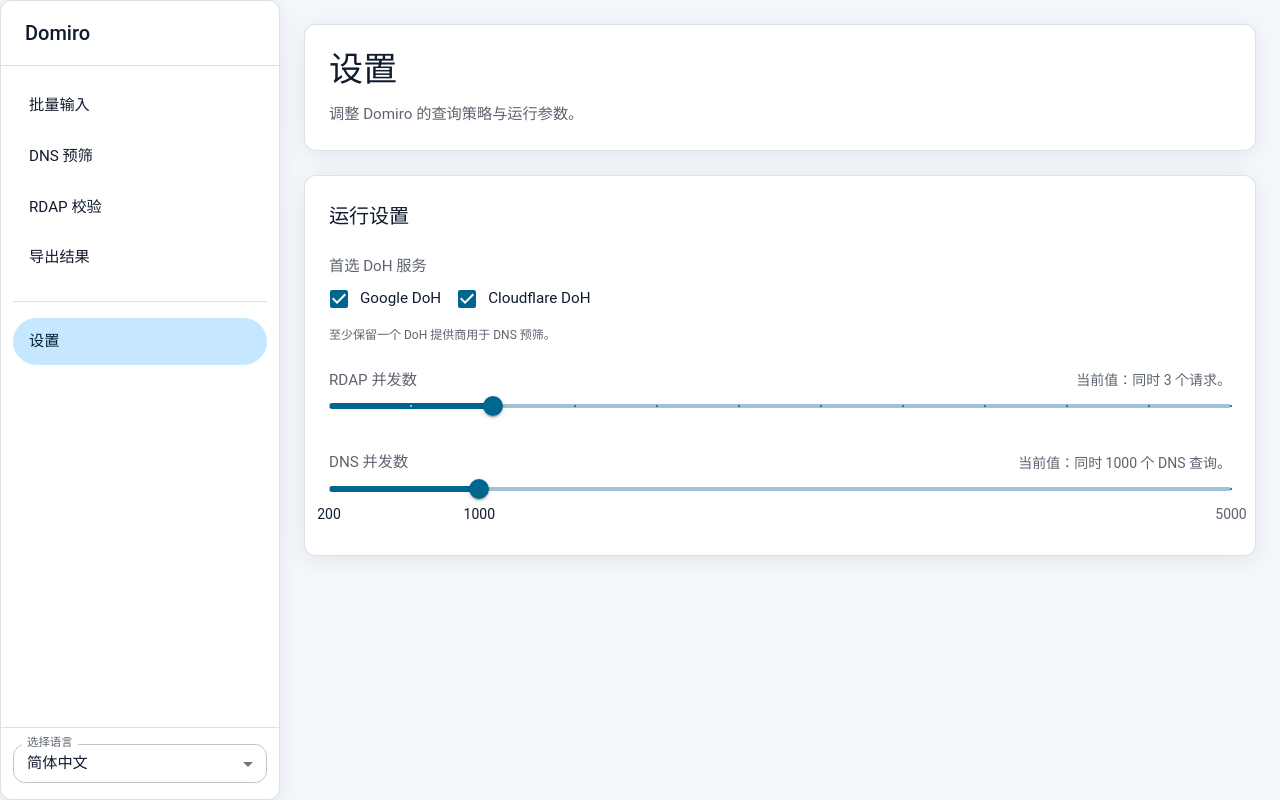
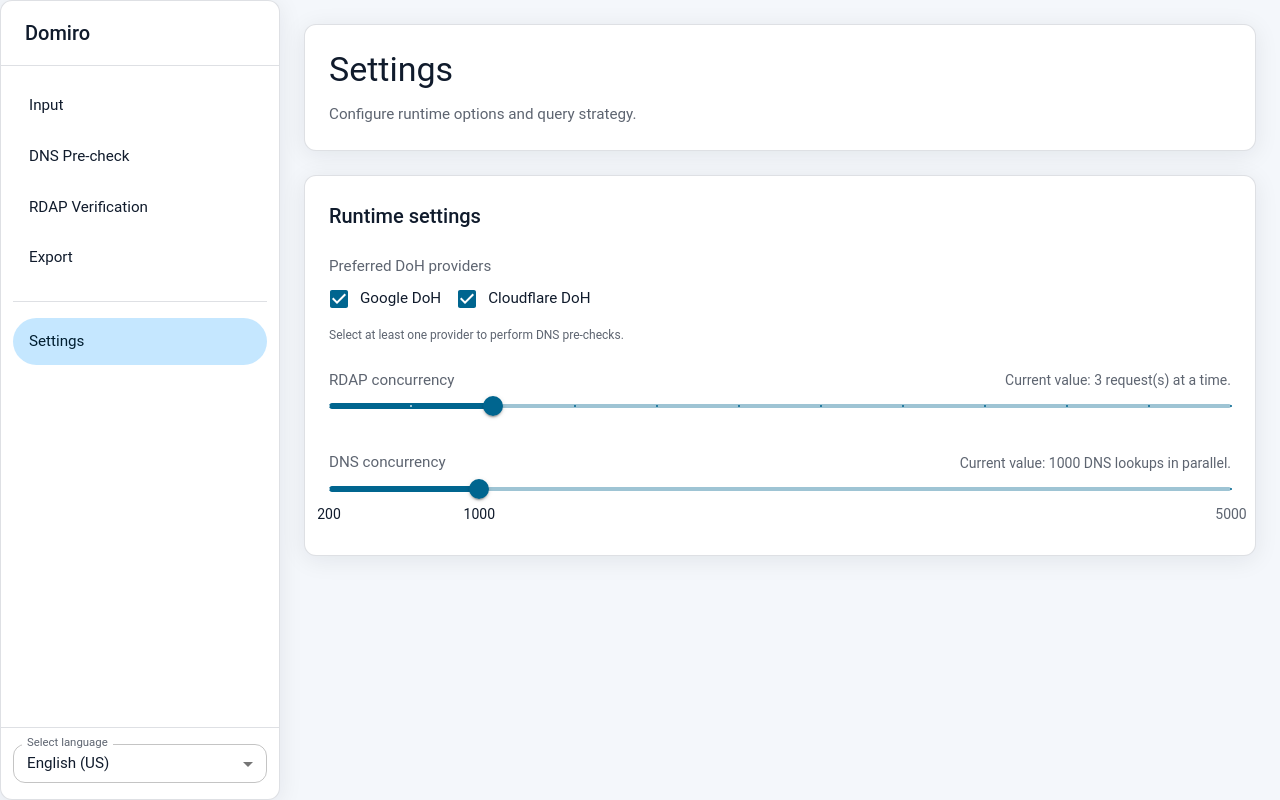
Before and after one commit to domiro-org/web, a React (Vite) app: page /settings in a window 1280 px wide. Built offline with nearby package versions, Linux system fonts and the light colour scheme.

Commit message:
feat: use system language as i18n default

```diff
--- a/src/i18n/i18n.ts
+++ b/src/i18n/i18n.ts
@@ -4,10 +4,51 @@ import { initReactI18next } from "react-i18next";
 import zhCommon from "../locales/zh-Hans/common.json";
 import enCommon from "../locales/en-US/common.json";
 
+const SUPPORTED_LANGUAGES = ["zh-Hans", "en-US"] as const;
+const LANGUAGE_ALIASES: Record<string, (typeof SUPPORTED_LANGUAGES)[number]> = {
+  "zh-hans": "zh-Hans",
+  "zh-cn": "zh-Hans",
+  zh: "zh-Hans",
+  "en-us": "en-US",
+  en: "en-US"
+};
+
+/**
+ * 获取系统语言对应的支持语言，若无法匹配则回退至英文。
+ */
+const resolveDefaultLanguage = (): (typeof SUPPORTED_LANGUAGES)[number] => {
+  if (typeof navigator === "undefined") {
+    return "en-US";
+  }
+
+  const candidates = [...navigator.languages, navigator.language]
+    .filter(Boolean)
+    .map((lang) => lang.toLowerCase());
+
+  for (const candidate of candidates) {
+    if (SUPPORTED_LANGUAGES.includes(candidate as (typeof SUPPORTED_LANGUAGES)[number])) {
+      return candidate as (typeof SUPPORTED_LANGUAGES)[number];
+    }
+
+    const alias = LANGUAGE_ALIASES[candidate];
+    if (alias) {
+      return alias;
+    }
+
+    const base = candidate.split("-")[0];
+    const baseAlias = LANGUAGE_ALIASES[base];
+    if (baseAlias) {
+      return baseAlias;
+    }
+  }
+
+  return "en-US";
+};
+
 i18n.use(initReactI18next).init({
-  lng: "zh-Hans",
+  lng: resolveDefaultLanguage(),
   fallbackLng: "en-US",
-  supportedLngs: ["zh-Hans", "en-US"],
+  supportedLngs: [...SUPPORTED_LANGUAGES],
   resources: {
     "zh-Hans": { common: zhCommon },
     "en-US": { common: enCommon }
```
